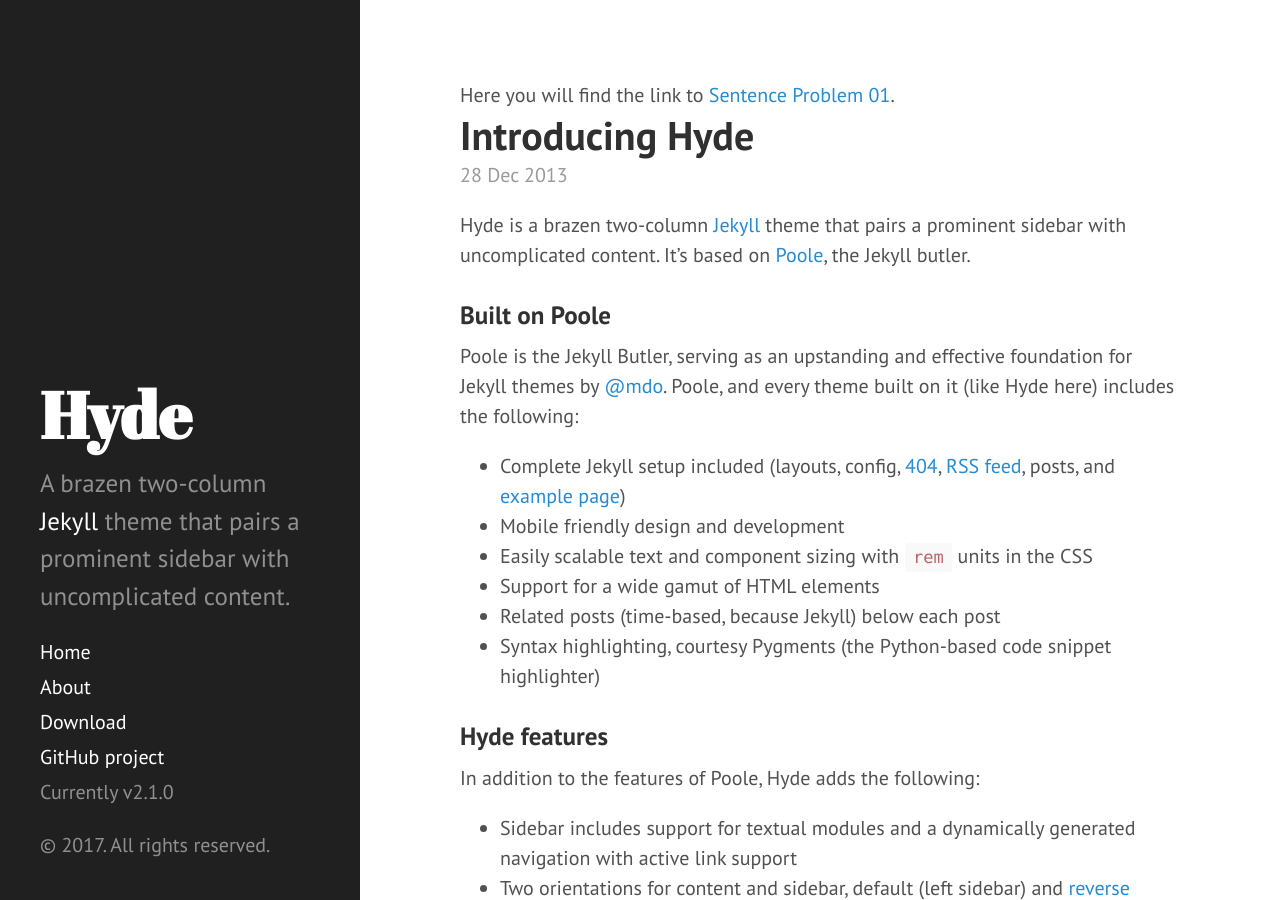
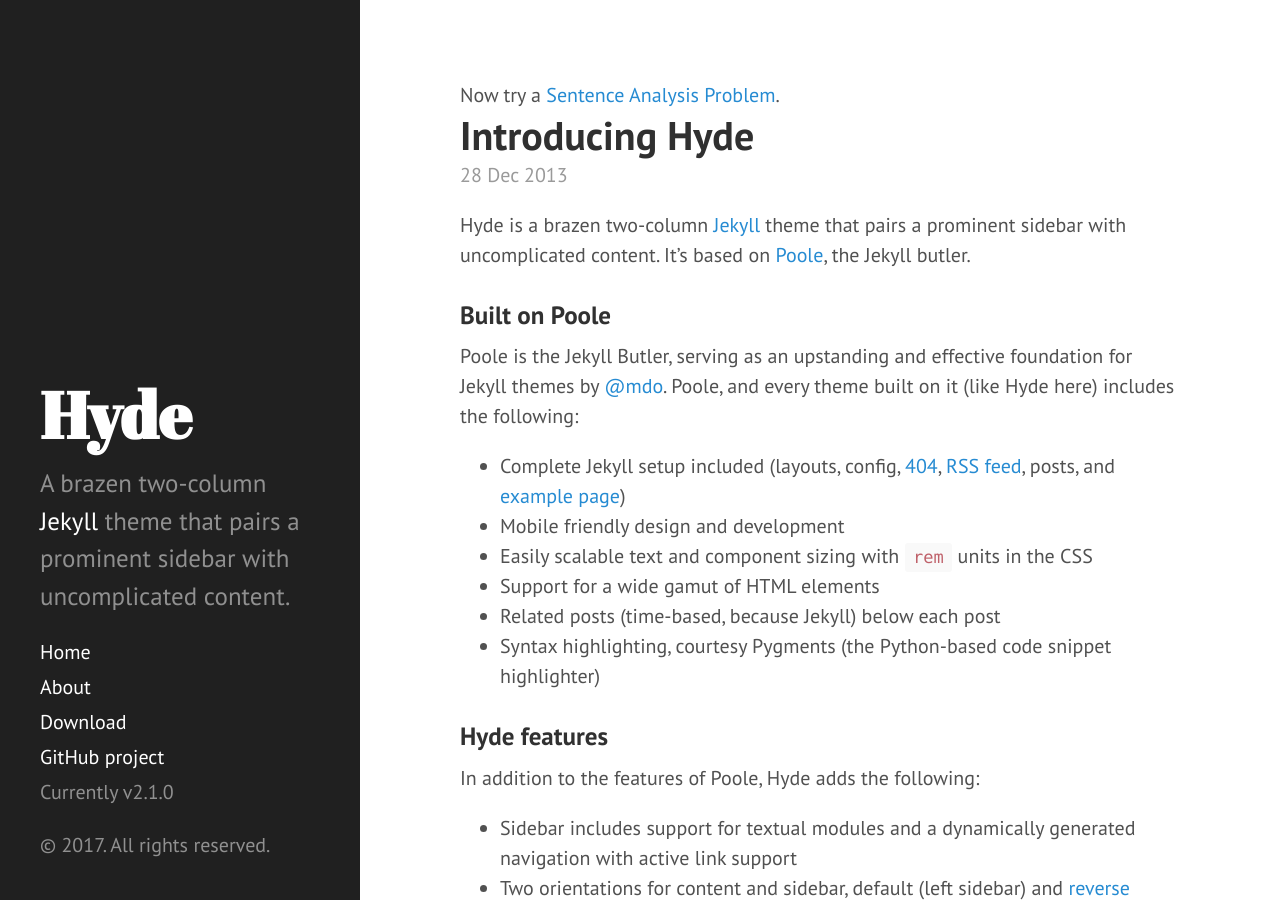
Before and after one commit to srogersact/srogersact.github.io, a Jekyll site: the page built from index.html, in a window 1280 px wide and 900 px high. Built offline with Jekyll 4.4.1, drawn with Linux system fonts in a browser that asks for light colours; the list of posts is cut into pages by our own code.

Commit message:
Update index.html

```diff
--- a/index.html
+++ b/index.html
@@ -3,8 +3,8 @@
 title: Home
 ---
 
-Here you will find the link to
-<a href="{{ site.baseurl }}tutorial01/sentence_problem01.html">Sentence Problem 01</a>.
+Now try a
+<a href="{{ site.baseurl }}tutorial01/sentence_problem01.html">Sentence Analysis Problem</a>.
 
 <div class="posts">
   {% for post in paginator.posts %}
```
